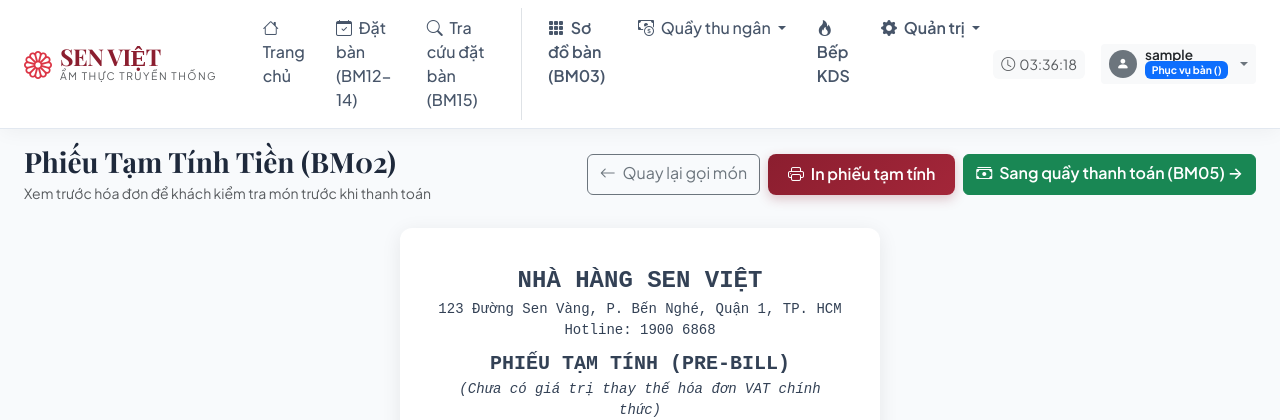
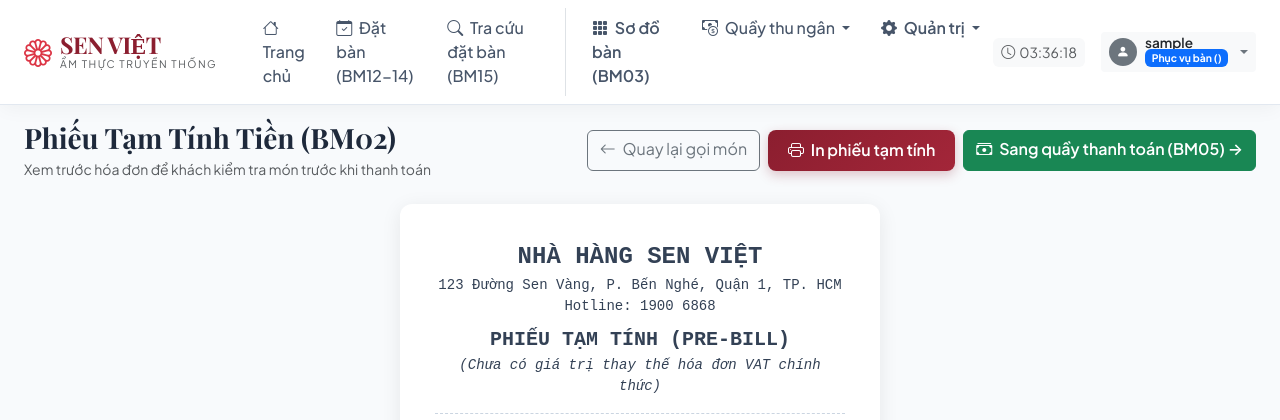
Before and after one commit to EdgarhLe/SoftWare_Architecture_RestaurantProject, an ASP.NET Core app: page /Order/PreBill?orderId=1 in a window 1280 px wide. Shown: the top 420 px of the page. Run offline with ASP.NET Core 8, Linux system fonts and the light colour scheme; the visitor is signed in with stand-in values (Sample User, id 1); tables that the repository leaves empty hold one stand-in row (values such as "Sample post"); some web fonts are replaced.

Commit message:
xoa tac nhan bep

```diff
--- a/src/RestaurantManagement.Business/Services/EmailService.cs
+++ b/src/RestaurantManagement.Business/Services/EmailService.cs
@@ -17,10 +17,10 @@ public class EmailService : IEmailService
     public EmailService(
         IOptions<EmailOptions> emailOptions,
         IOptions<RestaurantRulesOptions> rulesOptions,
-        ILogger<EmailService> logger)
+        ILogger<EmailService>? logger = null)
     {
         _options = emailOptions.Value;
-        _logger = logger;
+        _logger = logger ?? Microsoft.Extensions.Logging.Abstractions.NullLogger<EmailService>.Instance;
 
         var tzName = rulesOptions.Value?.TimeZone ?? "SE Asia Standard Time";
         try
--- a/src/RestaurantManagement.Web/Controllers/OrderController.cs
+++ b/src/RestaurantManagement.Web/Controllers/OrderController.cs
@@ -2,6 +2,7 @@ using Microsoft.AspNetCore.Authorization;
 using Microsoft.AspNetCore.Mvc;
 using RestaurantManagement.Business.DTOs;
 using RestaurantManagement.Business.Services;
+using RestaurantManagement.Common.Enums;
 using RestaurantManagement.Web.Models;
 
 namespace RestaurantManagement.Web.Controllers;
@@ -116,12 +117,35 @@ public class OrderController : Controller
         var result = await _orderService.SendToKitchenAsync(orderId);
         if (!result.IsSuccess)
         {
-            TempData["ErrorMessage"] = result.Error?.Description ?? "Không thể gửi order xuống bếp.";
+            TempData["ErrorMessage"] = result.Error?.Description ?? "Không thể gửi order đi chế biến.";
         }
         else
         {
             var ticketCount = result.Value.TicketCodes.Count;
-            TempData["SuccessMessage"] = $"Đã in & gửi thành công {result.Value.ItemCount} món tới {ticketCount} trạm bếp (KOT: {string.Join(", ", result.Value.TicketCodes)}).";
+            TempData["SuccessMessage"] = $"Đã in phiếu KOT thành công {result.Value.ItemCount} món tới {ticketCount} trạm chế biến (KOT: {string.Join(", ", result.Value.TicketCodes)}).";
+        }
+
+        var orderResult = await _orderService.GetOrderByIdAsync(orderId);
+        if (orderResult.IsSuccess)
+        {
+            return RedirectToAction(nameof(Table), new { tableId = orderResult.Value.TableId });
+        }
+
+        return RedirectToAction("Index", "Floor");
+    }
+
+    [HttpPost]
+    [ValidateAntiForgeryToken]
+    public async Task<IActionResult> MarkItemServed(int orderDetailId, int orderId)
+    {
+        var result = await _orderService.UpdateItemStatusAsync(orderDetailId, OrderItemStatus.Served);
+        if (!result.IsSuccess)
+        {
+            TempData["ErrorMessage"] = result.Error?.Description ?? "Không thể cập nhật trạng thái món.";
+        }
+        else
+        {
+            TempData["SuccessMessage"] = "Đã cập nhật trạng thái món: Đã lên bàn phục vụ.";
         }
 
         var orderResult = await _orderService.GetOrderByIdAsync(orderId);
--- a/src/RestaurantManagement.Web/Views/Account/Login.cshtml
+++ b/src/RestaurantManagement.Web/Views/Account/Login.cshtml
@@ -61,10 +61,6 @@
                         <span><i class="bi bi-person-badge me-1"></i> Phục vụ bàn (phucvu)</span>
                         <span class="badge bg-primary">40 Bàn</span>
                     </button>
-                    <button type="button" class="btn btn-sm btn-outline-warning text-dark text-start d-flex justify-content-between align-items-center" onclick="fillDemo('daubep', 'Admin@123')">
-                        <span><i class="bi bi-fire me-1"></i> Đầu bếp (daubep)</span>
-                        <span class="badge bg-warning text-dark">KDS</span>
-                    </button>
                 </div>
             </div>
         </div>
--- a/src/RestaurantManagement.Web/Views/Employee/Create.cshtml
+++ b/src/RestaurantManagement.Web/Views/Employee/Create.cshtml
@@ -60,7 +60,6 @@
                         <select asp-for="Role" class="form-select">
                             <option value="@StaffRole.Staff">Phục vụ bàn (Staff)</option>
                             <option value="@StaffRole.Cashier">Thu ngân (Cashier)</option>
-                            <option value="@StaffRole.Kitchen">Đầu bếp (Kitchen)</option>
                             <option value="@StaffRole.Manager">Quản lý nhà hàng (Manager)</option>
                         </select>
                     </div>
--- a/src/RestaurantManagement.Web/Views/Employee/Edit.cshtml
+++ b/src/RestaurantManagement.Web/Views/Employee/Edit.cshtml
@@ -60,7 +60,6 @@
                         <select asp-for="Role" class="form-select">
                             <option value="@StaffRole.Staff">Phục vụ bàn (Staff)</option>
                             <option value="@StaffRole.Cashier">Thu ngân (Cashier)</option>
-                            <option value="@StaffRole.Kitchen">Đầu bếp (Kitchen)</option>
                             <option value="@StaffRole.Manager">Quản lý nhà hàng (Manager)</option>
                         </select>
                     </div>
--- a/src/RestaurantManagement.Web/Views/Home/Index.cshtml
+++ b/src/RestaurantManagement.Web/Views/Home/Index.cshtml
@@ -33,7 +33,7 @@
             <div class="p-4 bg-white bg-opacity-10 rounded-4 border border-white border-opacity-25 backdrop-blur">
                 <div class="display-1 text-warning mb-2"><i class="bi bi-flower1"></i></div>
                 <h4 class="text-white brand-serif mb-2">Trải nghiệm dịch vụ 5 sao</h4>
-                <p class="text-light small mb-3">Tự động hóa toàn diện từ đặt chỗ, gọi món tại bàn, gửi bếp KDS đến thanh toán VietQR.</p>
+                <p class="text-light small mb-3">Tự động hóa toàn diện từ đặt chỗ, gọi món tại bàn, in phiếu KOT đến thanh toán VietQR.</p>
                 <div class="row text-center g-2 pt-2 border-top border-white border-opacity-25">
                     <div class="col-3">
                         <div class="h5 mb-0 fw-bold text-warning">40</div>
@@ -107,11 +107,11 @@
                 </div>
                 <div>
                     <h5 class="fw-bold mb-0">Cổng Vận Hành Nội Bộ</h5>
-                    <small class="text-muted">Phục vụ &bull; Thu ngân &bull; Bếp &bull; Quản lý</small>
+                    <small class="text-muted">Phục vụ &bull; Thu ngân &bull; Quản lý</small>
                 </div>
             </div>
             <p class="text-muted small mb-4">
-                Truy cập sơ đồ 40 bàn (BM03), gọi món gửi bếp KDS (BM01), bàn giao và kết ca thu ngân (BM04/06), hóa đơn VAT (BM05).
+                Truy cập sơ đồ 40 bàn (BM03), gọi món phục vụ (BM01), bàn giao và kết ca thu ngân (BM04/06), hóa đơn VAT (BM05).
             </p>
             @if (User.Identity?.IsAuthenticated == true)
             {
--- a/src/RestaurantManagement.Web/Views/Menu/Create.cshtml
+++ b/src/RestaurantManagement.Web/Views/Menu/Create.cshtml
@@ -53,7 +53,7 @@
                     </div>
 
                     <div class="col-md-4">
-                        <label asp-for="Station" class="form-label small fw-semibold">Trạm chế biến bếp *</label>
+                        <label asp-for="Station" class="form-label small fw-semibold">Trạm chế biến in KOT *</label>
                         <select asp-for="Station" class="form-select">
                             <option value="@KitchenStation.HotKitchen">Bếp Nóng (Hot Kitchen)</option>
                             <option value="@KitchenStation.ColdKitchen">Bếp Lạnh (Cold Kitchen)</option>
--- a/src/RestaurantManagement.Web/Views/Menu/Edit.cshtml
+++ b/src/RestaurantManagement.Web/Views/Menu/Edit.cshtml
@@ -54,7 +54,7 @@
                     </div>
 
                     <div class="col-md-4">
-                        <label asp-for="Station" class="form-label small fw-semibold">Trạm chế biến bếp *</label>
+                        <label asp-for="Station" class="form-label small fw-semibold">Trạm chế biến in KOT *</label>
                         <select asp-for="Station" class="form-select">
                             <option value="@KitchenStation.HotKitchen">Bếp Nóng (Hot Kitchen)</option>
                             <option value="@KitchenStation.ColdKitchen">Bếp Lạnh (Cold Kitchen)</option>
--- a/src/RestaurantManagement.Web/Views/Menu/Index.cshtml
+++ b/src/RestaurantManagement.Web/Views/Menu/Index.cshtml
@@ -40,7 +40,7 @@
                     <th>Tên Món Ăn / Đồ Uống</th>
                     <th>Danh Mục</th>
                     <th>Đơn Vị</th>
-                    <th>Trạm Bếp</th>
+                    <th>Trạm Chế Biến</th>
                     <th class="text-end">Đơn Giá</th>
                     <th class="text-center">Kinh Doanh</th>
                     <th class="text-end">Thao Tác</th>
--- a/src/RestaurantManagement.Web/Views/Shared/_Layout.cshtml
+++ b/src/RestaurantManagement.Web/Views/Shared/_Layout.cshtml
@@ -73,15 +73,6 @@
                                         <li><hr class="dropdown-divider"></li>
                                         <li><a class="dropdown-item" asp-controller="Shift" asp-action="History"><i class="bi bi-journal-text me-2"></i>Lịch sử các ca</a></li>
                                     </ul>
-                                </li>
-                            }
-
-                            @if (User.IsInRole(nameof(StaffRole.Kitchen)) || User.IsInRole(nameof(StaffRole.Manager)))
-                            {
-                                <li class="nav-item">
-                                    <a class="nav-link text-warning-emphasis fw-semibold" asp-controller="Kitchen" asp-action="Index">
-                                        <i class="bi bi-fire me-1"></i> Bếp KDS
-                                    </a>
                                 </li>
                             }
 
--- a/src/RestaurantManagement.Web/appsettings.json
+++ b/src/RestaurantManagement.Web/appsettings.json
@@ -39,9 +39,9 @@
   "EmailSettings": {
     "SmtpHost": "smtp.gmail.com",
     "SmtpPort": 587,
-    "SenderEmail": "thinhmanh26@gmail.com",
+    "SenderEmail": "[EMAIL_ADDRESS]",
     "SenderName": "Nhà Hàng Sen Việt",
-    "Username": "thinhmanh26@gmail.com",
+    "Username": "[EMAIL_ADDRESS]",
     "Password": "inwg lwse lakg kysf",
     "EnableSsl": true,
     "SaveToLocalFolder": false,
```
Also changed, not shown: src/RestaurantManagement.Web/Controllers/KitchenController.cs (+3 -6 lines), src/RestaurantManagement.Web/Views/Order/Table.cshtml (+37 -6 lines), tests/RestaurantManagement.IntegrationTests/DatabaseSeedAndIntegrationTests.cs (+1 -0 lines).
